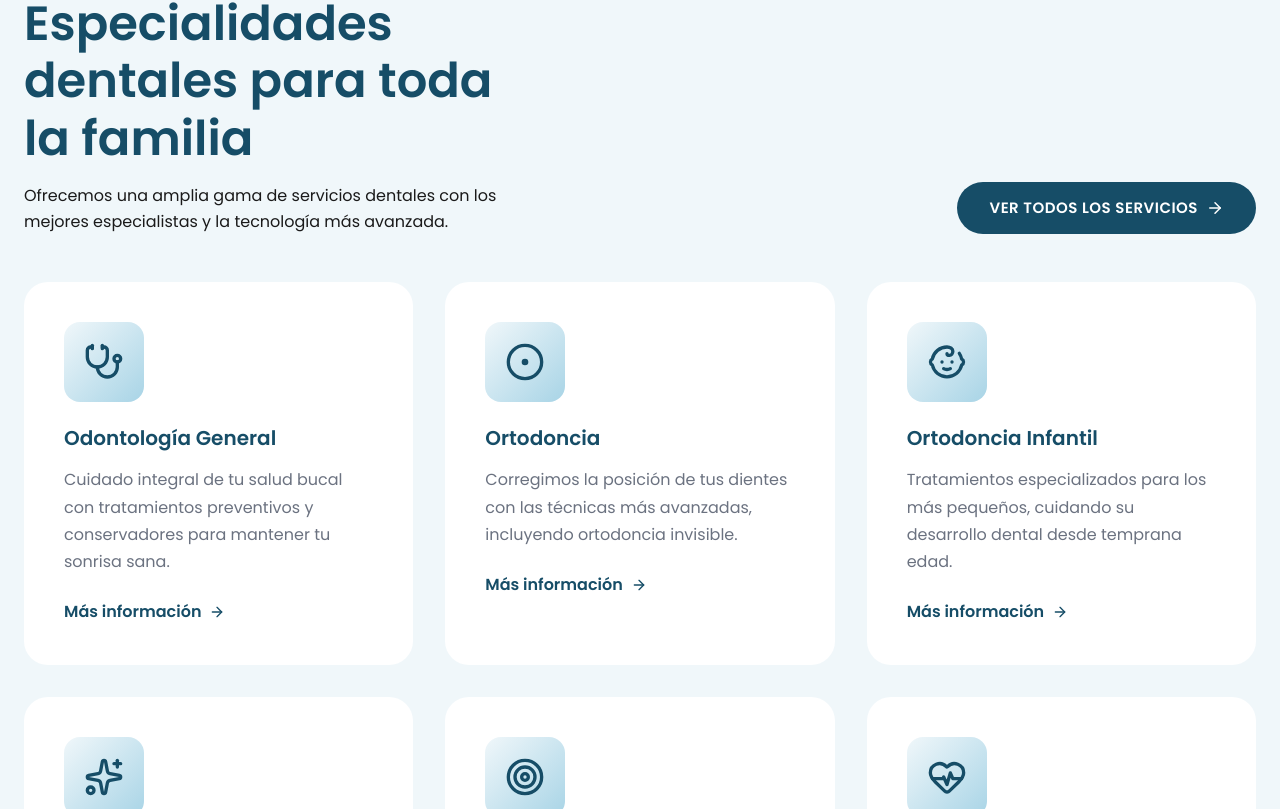
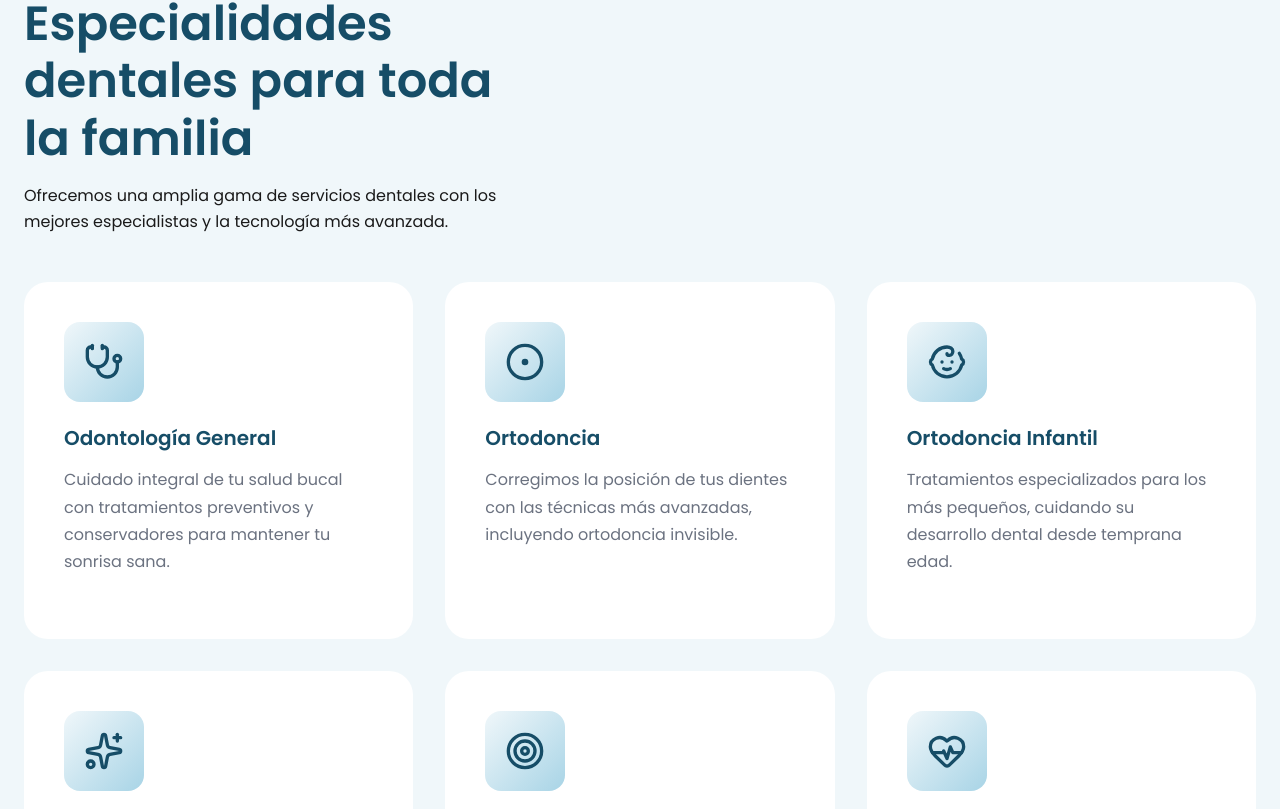
Before and after one commit to genesisleal/bernaldental, a React (Vite) app: page / in a window 1280 px wide. Shown: the part 1991-2800 px from the top of the page. Built offline with nearby package versions, Linux system fonts and the light colour scheme.

Commit message:
style: reorder nav menu, hide philosophy image on mobile, hide service links

```diff
--- a/src/App.css
+++ b/src/App.css
@@ -1424,8 +1424,7 @@
   }
 
   .philosophy-image {
-    position: relative;
-    top: 0;
+    display: none;
   }
 
   .doctor-profile {
--- a/src/App.jsx
+++ b/src/App.jsx
@@ -102,9 +102,9 @@ function App() {
               <nav>
                 <ul className="nav-menu">
                   <li><a href="#inicio">Inicio</a></li>
+                  <li><a href="#servicios">Especialidades</a></li>
                   <li><a href="#filosofia">Filosofía</a></li>
                   <li><a href="#equipo">Equipo</a></li>
-                  <li><a href="#servicios">Especialidades</a></li>
                   <li><a href="#testimonios">Testimonios</a></li>
                   <li><a href="#contacto">Contacto</a></li>
                 </ul>
@@ -131,9 +131,9 @@ function App() {
         </div>
         <ul className="mobile-nav">
           <li><a href="#inicio" onClick={() => setMobileMenuOpen(false)}>Inicio</a></li>
+          <li><a href="#servicios" onClick={() => setMobileMenuOpen(false)}>Especialidades</a></li>
           <li><a href="#filosofia" onClick={() => setMobileMenuOpen(false)}>Filosofía</a></li>
           <li><a href="#equipo" onClick={() => setMobileMenuOpen(false)}>Equipo</a></li>
-          <li><a href="#servicios" onClick={() => setMobileMenuOpen(false)}>Especialidades</a></li>
           <li><a href="#testimonios" onClick={() => setMobileMenuOpen(false)}>Testimonios</a></li>
           <li><a href="#contacto" onClick={() => setMobileMenuOpen(false)}>Contacto</a></li>
         </ul>
@@ -336,7 +336,7 @@ function App() {
                 y la tecnología más avanzada.
               </p>
             </div>
-            <a href="https://clientes.gestiondeclinica.es/30/AreaPrivada/getapp.html?cif=b67156695&idc=b87e152a-bbaa-45d5-91e4-8658c926d2fc" target="_blank" rel="noopener noreferrer" className="btn btn-primary">
+            <a href="https://clientes.gestiondeclinica.es/30/AreaPrivada/getapp.html?cif=b67156695&idc=b87e152a-bbaa-45d5-91e4-8658c926d2fc" target="_blank" rel="noopener noreferrer" className="btn btn-primary" style={{ display: 'none' }}>
               Ver Todos los Servicios <ArrowRight size={18} />
             </a>
           </div>
@@ -354,7 +354,7 @@ function App() {
                 </div>
                 <h4>{service.title}</h4>
                 <p>{service.description}</p>
-                <a href="https://clientes.gestiondeclinica.es/30/AreaPrivada/getapp.html?cif=b67156695&idc=b87e152a-bbaa-45d5-91e4-8658c926d2fc" target="_blank" rel="noopener noreferrer" className="service-link">
+                <a href="https://clientes.gestiondeclinica.es/30/AreaPrivada/getapp.html?cif=b67156695&idc=b87e152a-bbaa-45d5-91e4-8658c926d2fc" target="_blank" rel="noopener noreferrer" className="service-link" style={{ display: 'none' }}>
                   Más información <ArrowRight size={16} />
                 </a>
               </motion.div>
```
